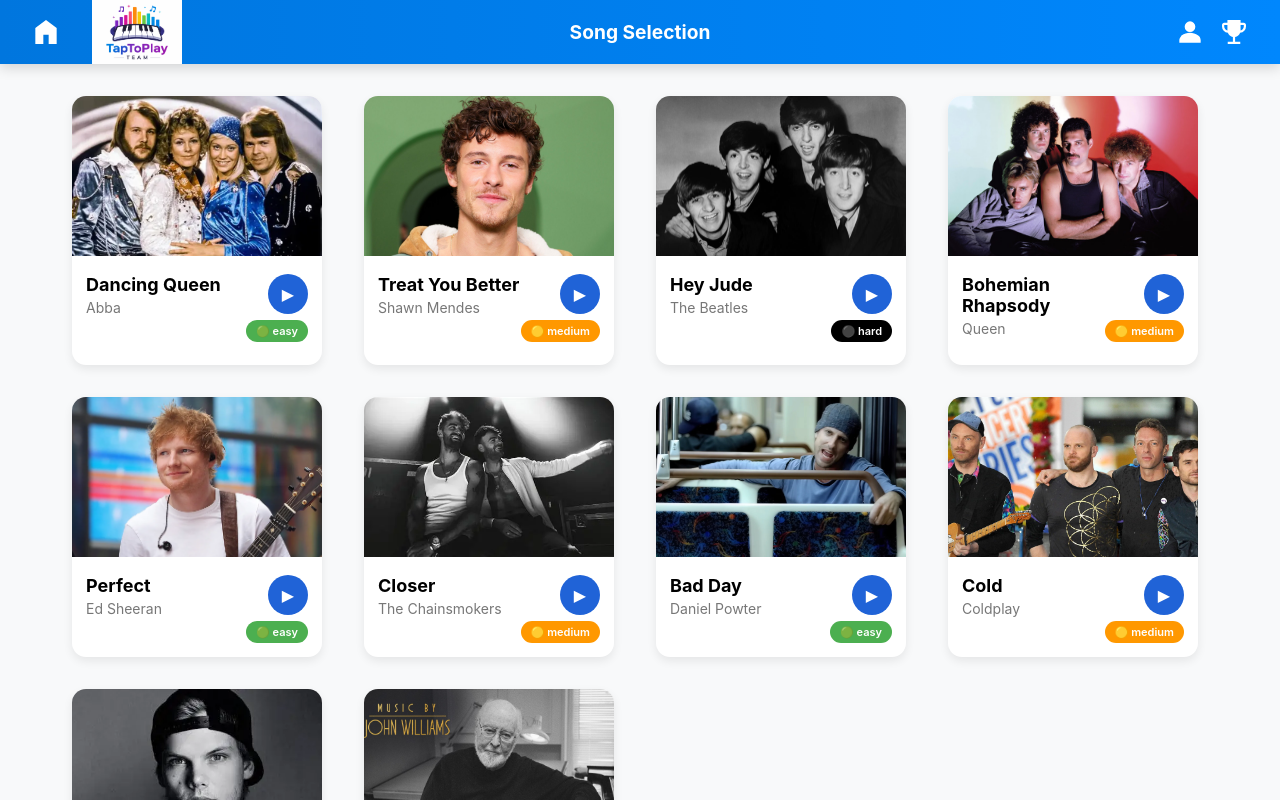
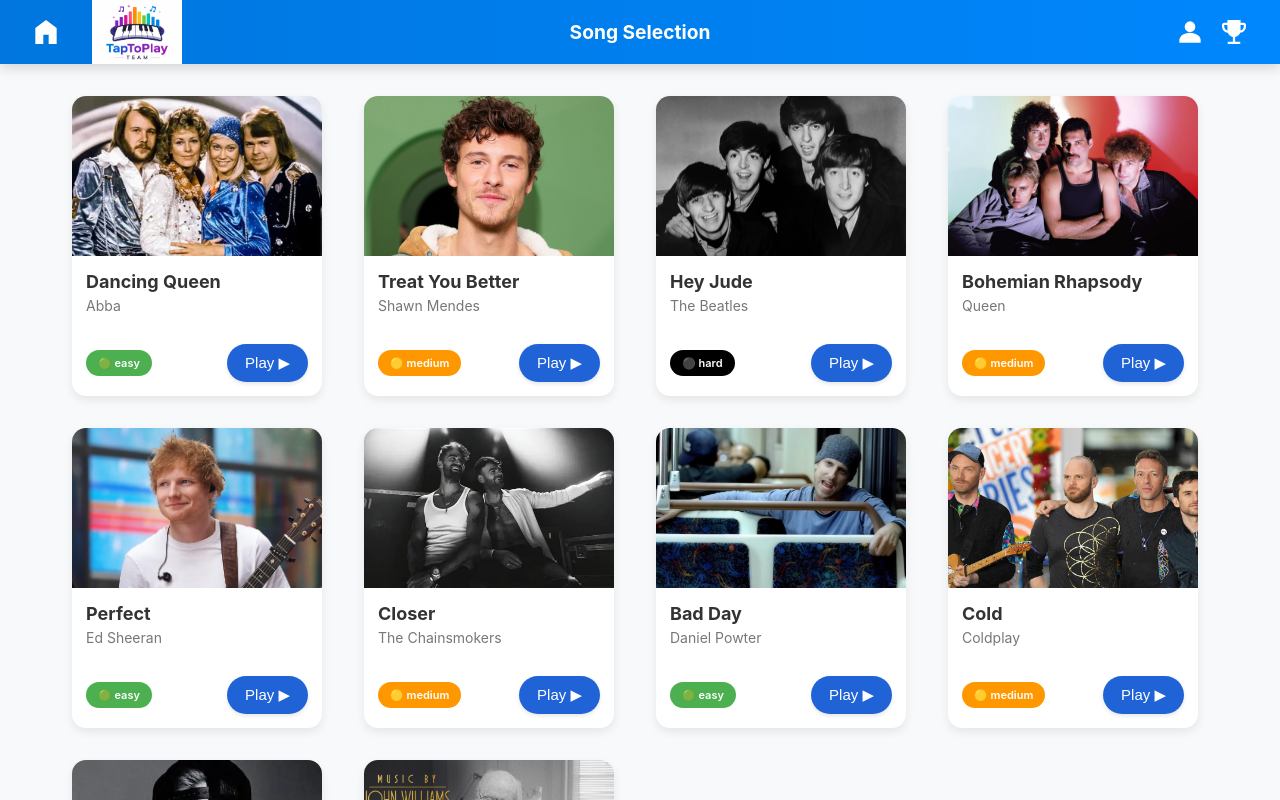
Before and after one commit to Aaron25000/TapToPlay, a React (Vite) app in the folder frontend/: page / in a window 1280 px wide. Shown: the top 800 px of the page. Built offline with nearby package versions, Linux system fonts and the light colour scheme; no server answers; the HTML template or start-up script is replaced by a standard one.

Commit message:
Upadated music card

```diff
--- a/frontend/src/components/ui/MusicCard.jsx
+++ b/frontend/src/components/ui/MusicCard.jsx
@@ -14,7 +14,7 @@
   }
 };
 
-const MusicCard = ({ song, onClick, onPlay }) => {
+const MusicCard = ({ song, onPlay }) => {
   const difficulty = getDifficultyInfo(song.difficulty);
 
   const handlePlayClick = (e) => {
@@ -25,7 +25,7 @@
   };
 
   return (
-    <div className={styles.card} onClick={() => onClick(song)}>
+    <div className={styles.card}>
       <div className={styles.imageWrapper}>
         <img
           src={song.image}
@@ -34,23 +34,21 @@
           loading="lazy"
         />
       </div>
-
       <div className={styles.content}>
         <div className={styles.text}>
           <h3 className={styles.title}>{song.title}</h3>
           <p className={styles.artist}>{song.artist}</p>
         </div>
-
         <div className={styles.controls}>
-          <button className={styles.playButton} onClick={handlePlayClick}>
-            ▶
-          </button>
           <div
             className={styles.difficulty}
             style={{ backgroundColor: difficulty.color }}
           >
             {difficulty.emoji} {difficulty.text}
           </div>
+          <button className={styles.playButton} onClick={handlePlayClick}>
+            Play ▶
+          </button>
         </div>
       </div>
     </div>
--- a/frontend/src/components/ui/MusicCard.module.css
+++ b/frontend/src/components/ui/MusicCard.module.css
@@ -2,51 +2,61 @@
   background: white;
   border-radius: 14px;
   overflow: hidden;
-  box-shadow: 0 4px 10px rgba(0,0,0,0.08);
-  transition: transform 0.2s;
-  width: 250px; /* Increased width */
-}
+  box-shadow: 0 4px 10px rgba(0, 0, 0, 0.08);
 
-.card:hover {
-  transform: translateY(-4px);
+  /* Layout: Fixed width as requested */
+  width: 250px;
+
+  /* Layout: Height 100% allows it to stretch to the tallest card in the Grid row */
+  height: 300px;
+
+  /* Flexbox: This allows the internal content to grow */
+  display: flex;
+  flex-direction: column;
 }
 
 .imageWrapper {
   position: relative;
+  width: 100%;
+  height: 160px;
+  flex-shrink: 0; /* Prevents the image from being squished if text is long */
 }
 
 .image {
   width: 100%;
-  height: 160px;
+  height: 100%;
   object-fit: cover;
 }
 
-.badge {
-  position: absolute;
-  top: 10px;
-  right: 10px;
-  padding: 4px 10px;
-  border-radius: 20px;
-  font-size: 12px;
-  color: white;
-  font-weight: 600;
-}
+.content {
+  padding: 14px;
+  display: flex;
+  flex-direction: column;
 
-.content {
-  display: flex;
-  justify-content: space-between;
-  align-items: flex-start;
-  padding: 14px;
+  /* IMPORTANT: This makes the content area fill all remaining vertical space */
+  flex-grow: 1;
 }
 
 .text {
   display: flex;
   flex-direction: column;
+
+  /* IMPORTANT: This acts as a "spring," pushing the .controls section to the bottom */
+  flex-grow: 1;
+  margin-bottom: 12px;
 }
 
 .title {
   font-size: 18px;
+  font-weight: 700;
   margin: 0;
+  color: #333;
+  line-height: 1.3;
+  display: -webkit-box;
+  -webkit-line-clamp: 1;
+  -webkit-box-orient: vertical;
+  overflow: hidden;
+  text-overflow: ellipsis;
 }
 
 .artist {
@@ -56,39 +66,43 @@
 }
 
 .controls {
+  margin-top: auto;
   display: flex;
-  flex-direction: column;
   align-items: center;
-  gap: 6px;
+  justify-content: space-between;
+  width: 100%;
+}
+
+.difficulty {
+  white-space: nowrap;
+  color: white;
+  padding: 6px 12px;
+  border-radius: 20px;
+  font-size: 11px;
+  font-weight: 600;
+  display: flex;
+  align-items: center;
+  gap: 4px;
 }
 
 .playButton {
   background: #2063d7;
   border: none;
-  border-radius: 50%;
-  width: 40px;
-  height: 40px;
+  border-radius: 20px;
+  padding: 0 18px;
+  height: 38px;
   display: flex;
   align-items: center;
   justify-content: center;
   cursor: pointer;
-  color: white;
-  font-size: 16px;
+  color: #fff;
+  font-size: 15px;
+  font-weight: 500;
   transition: all 0.2s;
-  align-self: flex-end;
+  box-shadow: 0 2px 4px rgba(0, 0, 0, 0.1);
 }
 
 .playButton:hover {
-  background: #1DBFAF;
-  transform: scale(1.1);
-  align-self:flex-end;
+  background: #1a52b8;
+  transform: scale(1.05);
 }
-
-.difficulty {
-  white-space: nowrap;
-  color: white;
-  padding: 4px 10px;
-  border-radius: 12px;
-  font-size: 11px;
-  font-weight: 600;
-}
--- a/frontend/src/views/SongSelectionView.jsx
+++ b/frontend/src/views/SongSelectionView.jsx
@@ -51,7 +51,7 @@
             <MusicCard
               key={song.id}
               song={song}
-              onClick={() => handleSelectSong(song)}
+              onPlay={() => handleSelectSong(song)}
             />
           ))}
         </div>
--- a/frontend/src/views/SongSelectionView.module.css
+++ b/frontend/src/views/SongSelectionView.module.css
@@ -24,6 +24,7 @@
   grid-template-columns: repeat(4, 1fr); /* 4 cards per row */
   gap: 2rem;
   width: 100%;
+  align-items: start;
 }
 
 /* Tablet */
```
